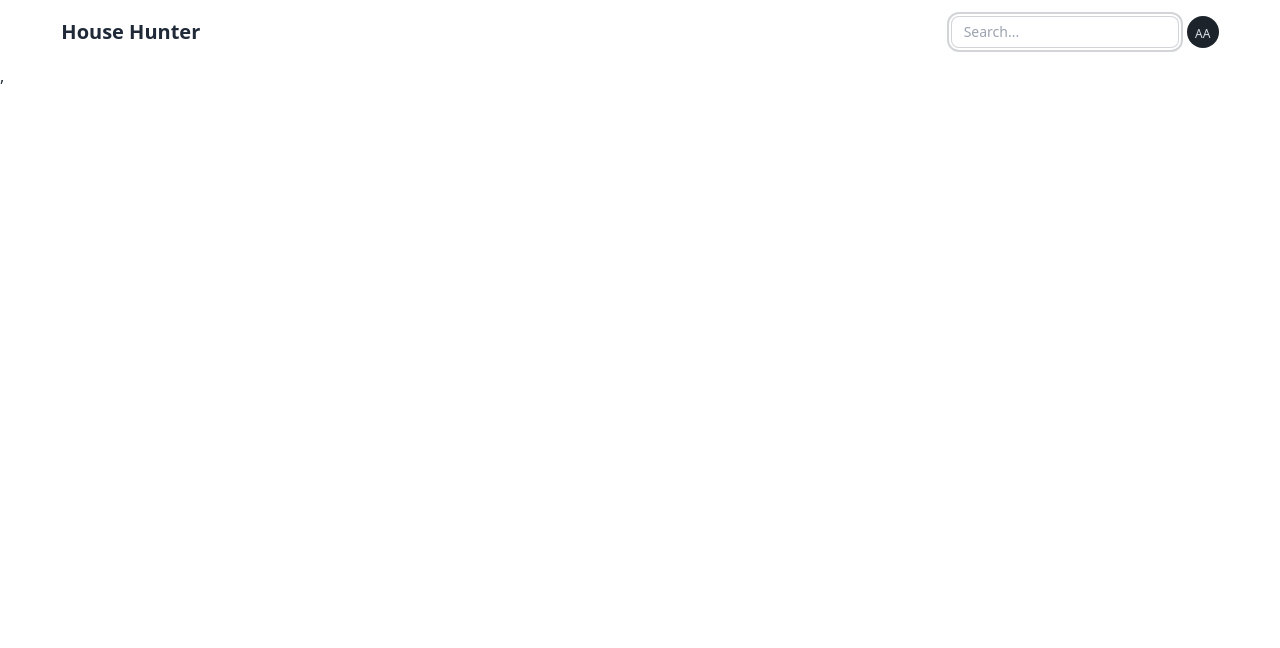
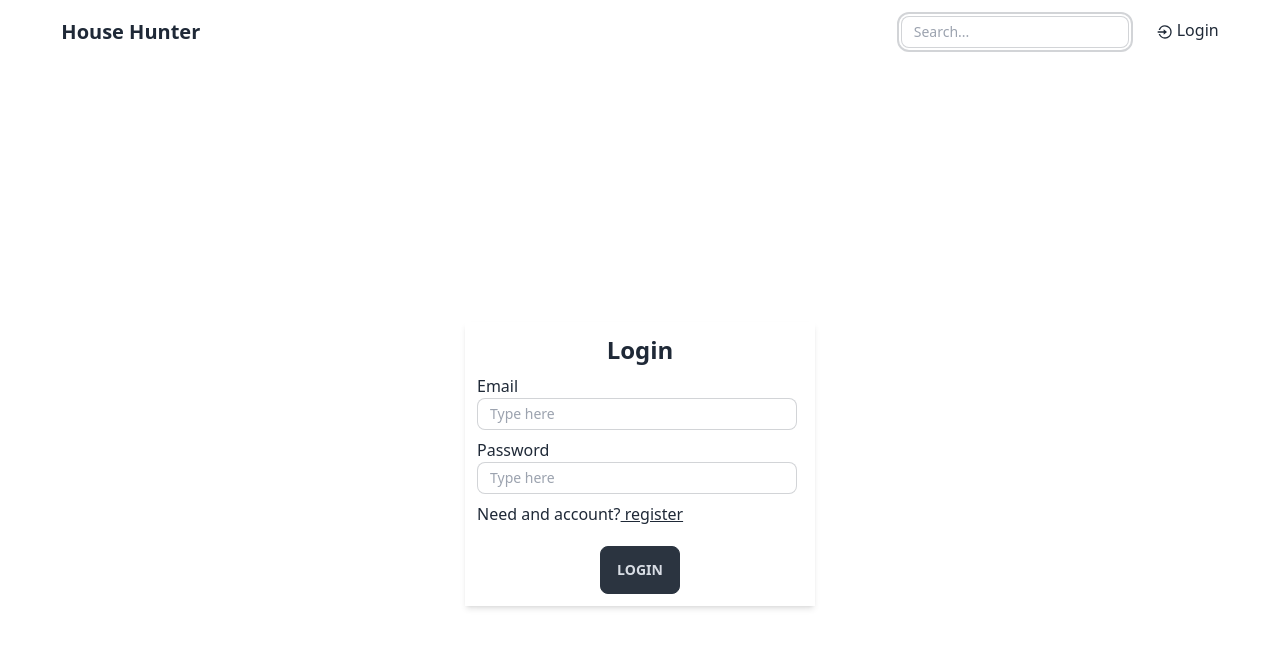
Before and after one commit to DeveloperDelowar/house-hunter, a React (Vite) app in the folder Frontend/: page /login in a window 1280 px wide. Before the commit this address had no page. Shown: the top 648 px of the page. Built offline with nearby package versions, Linux system fonts and the light colour scheme.

Commit message:
Login component created

```diff
--- a/Frontend/src/App.jsx
+++ b/Frontend/src/App.jsx
@@ -8,6 +8,7 @@ import Navbar from './components/Navbar/Navbar'
 import {Route, Routes} from "react-router-dom";
 import Bookings from './components/Dashboard/Owner/Bookings';
 import AddNewHouse from './components/Dashboard/Owner/AddNewHouse';
+import Login from './components/LoginRegister/Login';
 
 function App() {
 
@@ -20,6 +21,7 @@ function App() {
 
         <Routes>
             <Route path='/' element={<Home />} />
+            <Route path='/login' element={<Login />} />
             <Route path='/house/:id' element={<HouseDetails />} />
             <Route path='/book/:id' element={<BookHouseForm />} />
 
--- /dev/null
+++ b/Frontend/src/components/LoginRegister/Login.jsx
@@ -0,0 +1,30 @@
+import React from 'react';
+import { Link } from 'react-router-dom';
+
+const Login = () => {
+    return (
+        <div className=' h-screen flex items-center justify-center'>
+            <form className=' shadow-md w-[350px] p-3'>
+                <h3 className='text-2xl font-bold mb-2 text-center'>Login</h3>
+
+                <label htmlFor="">Email</label>
+                <input type="email" placeholder="Type here" className="input input-bordered input-sm w-full max-w-xs mb-2" required/>
+
+                <label htmlFor="">Password</label>
+                <input type="password" placeholder="Type here" className="input input-bordered input-sm w-full max-w-xs mb-2" required/>
+
+                <p>
+                Need and account?
+                <Link to='/register' className=' underline'> register</Link>
+                </p>
+
+
+                <div className='flex justify-center'>
+                    <button className="btn btn-neutral mt-5">Login</button>
+                </div>
+            </form>
+        </div>
+    );
+};
+
+export default Login;
--- a/Frontend/src/components/Navbar/Navbar.jsx
+++ b/Frontend/src/components/Navbar/Navbar.jsx
@@ -1,4 +1,5 @@
 import { Link } from "react-router-dom";
+import {RiLoginCircleLine} from "react-icons/ri";
 
 const Navbar = () => {
     return (
@@ -11,16 +12,22 @@ const Navbar = () => {
                 </a>
             </div>
             <div className="flex-none gap-2">
-                <div className="form-control">
+                <div className="form-control mr-5">
                     <input type="text" placeholder="Search..." className="input input-bordered input-sm w-full max-w-xs" autoFocus />
                 </div>
                 <div className="dropdown dropdown-end">
                     <div className="avatar placeholder">
-                        <div className="bg-neutral-focus text-neutral-content rounded-full w-8 cursor-pointer">
+                        <h3>
+                            <Link to='/login' className="flex items-center">
+                                <RiLoginCircleLine className="mr-1 mt-1"/>
+                                <span>Login</span>
+                            </Link>
+                        </h3>
+                        {/* <div className="bg-neutral-focus text-neutral-content rounded-full w-8 cursor-pointer">
                             <Link to='/dashboard'>
                                 <span className="text-xs" title='Dashboard'>AA</span>
                             </Link>
-                        </div>
+                        </div> */}
                     </div>
 
                 </div>
```
